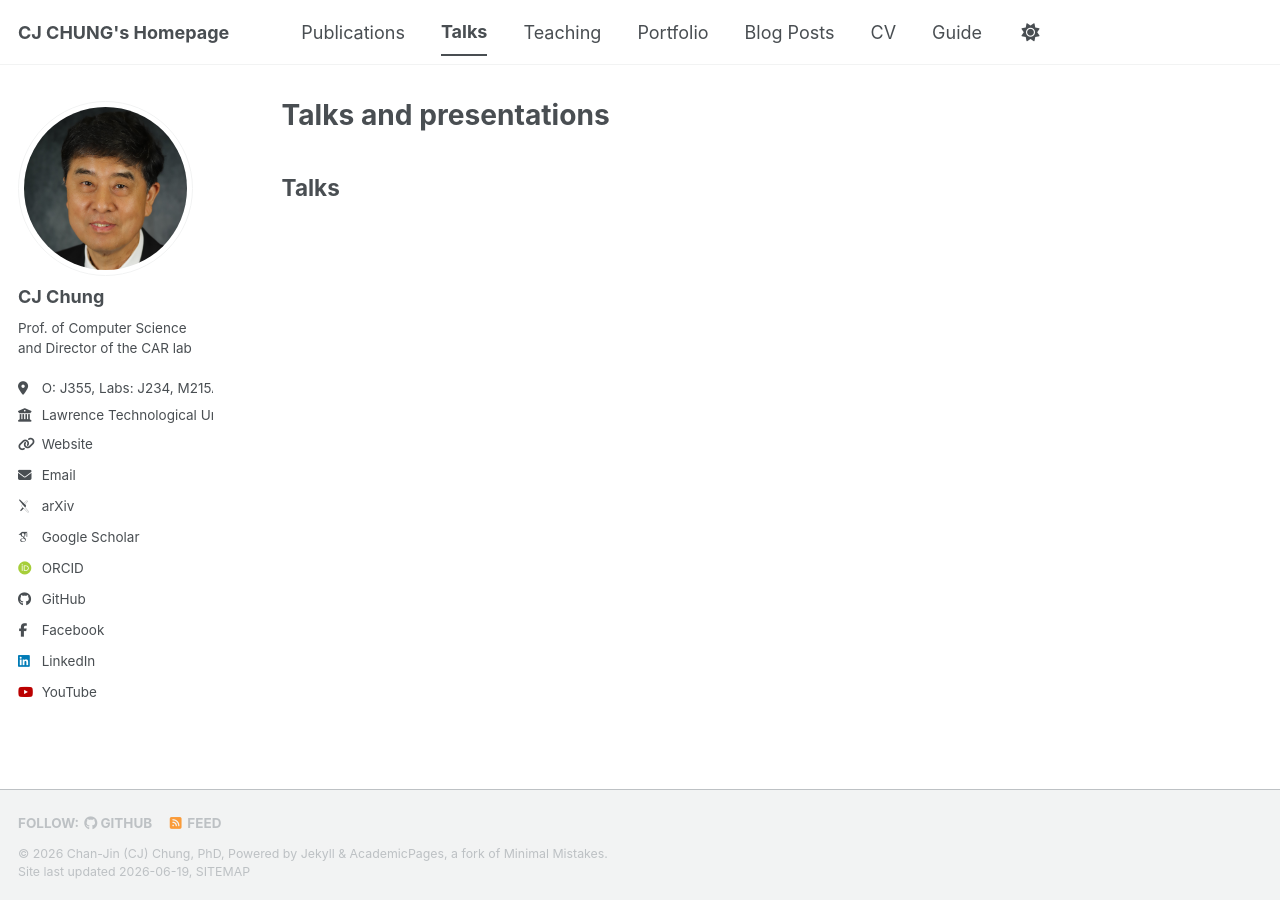
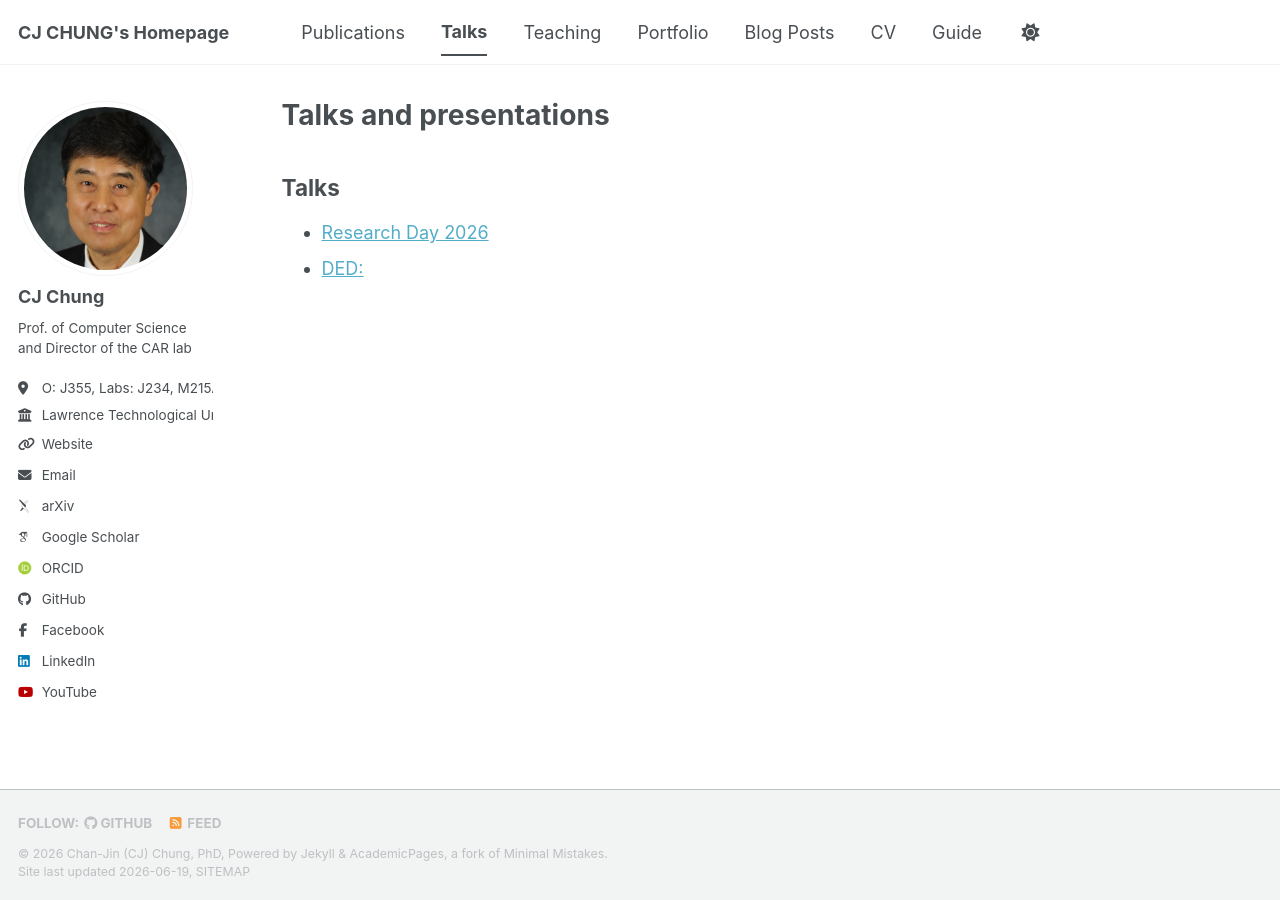
Before and after one commit to robofest/chung, a Jekyll site: the page built from _pages/talks.md, in a window 1280 px wide. Built offline with Jekyll 4.4.1, drawn with Linux system fonts in a browser that asks for light colours; some web fonts are replaced; a script bundle is joined from its source files by our own code; library files that are not in the unit come from our copies.

Commit message:
Add new talks to the talks page

```diff
--- a/_pages/talks.md
+++ b/_pages/talks.md
@@ -6,3 +6,5 @@ author_profile: true
 ---
 
 ## Talks
+* [Research Day 2026](https://github.com/robofest/rday26)
+* [DED:](https://github.com/robofest/DEDL)
```
